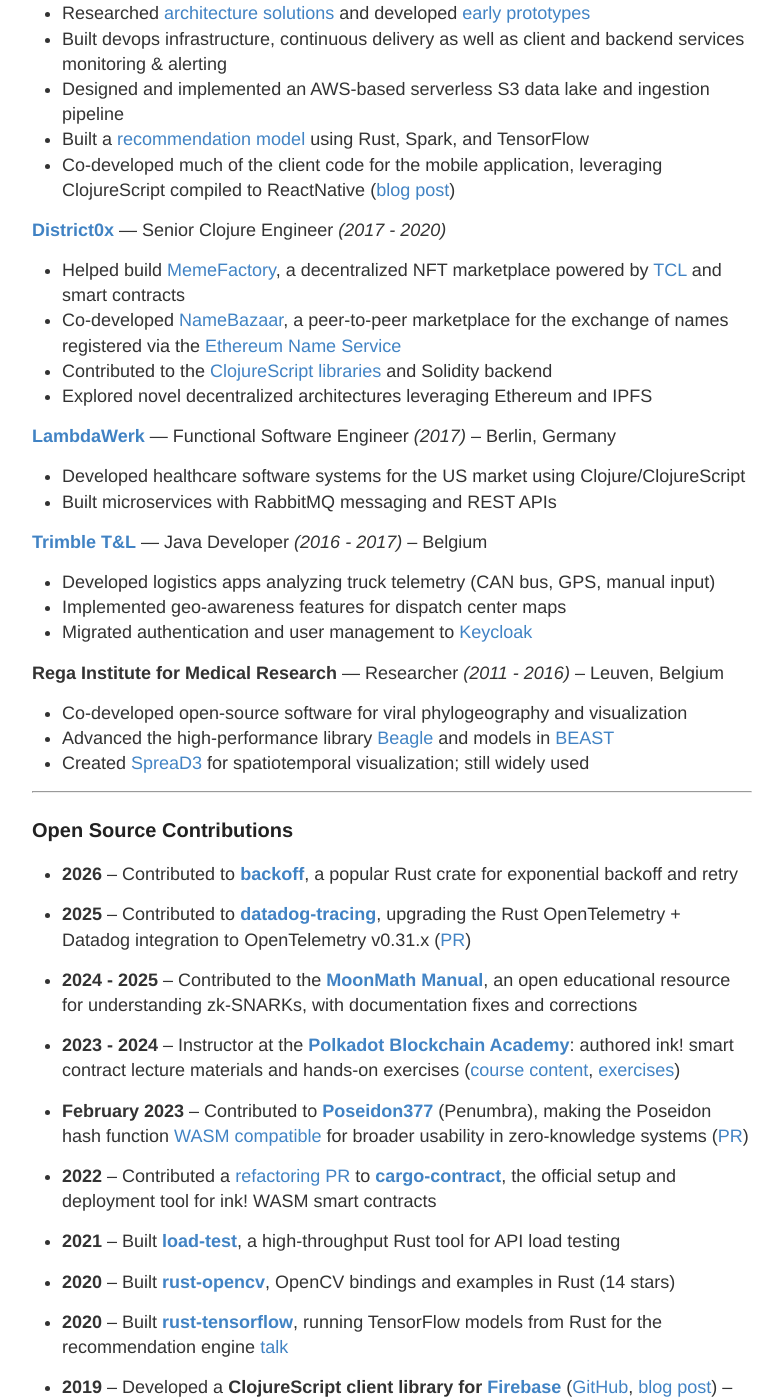
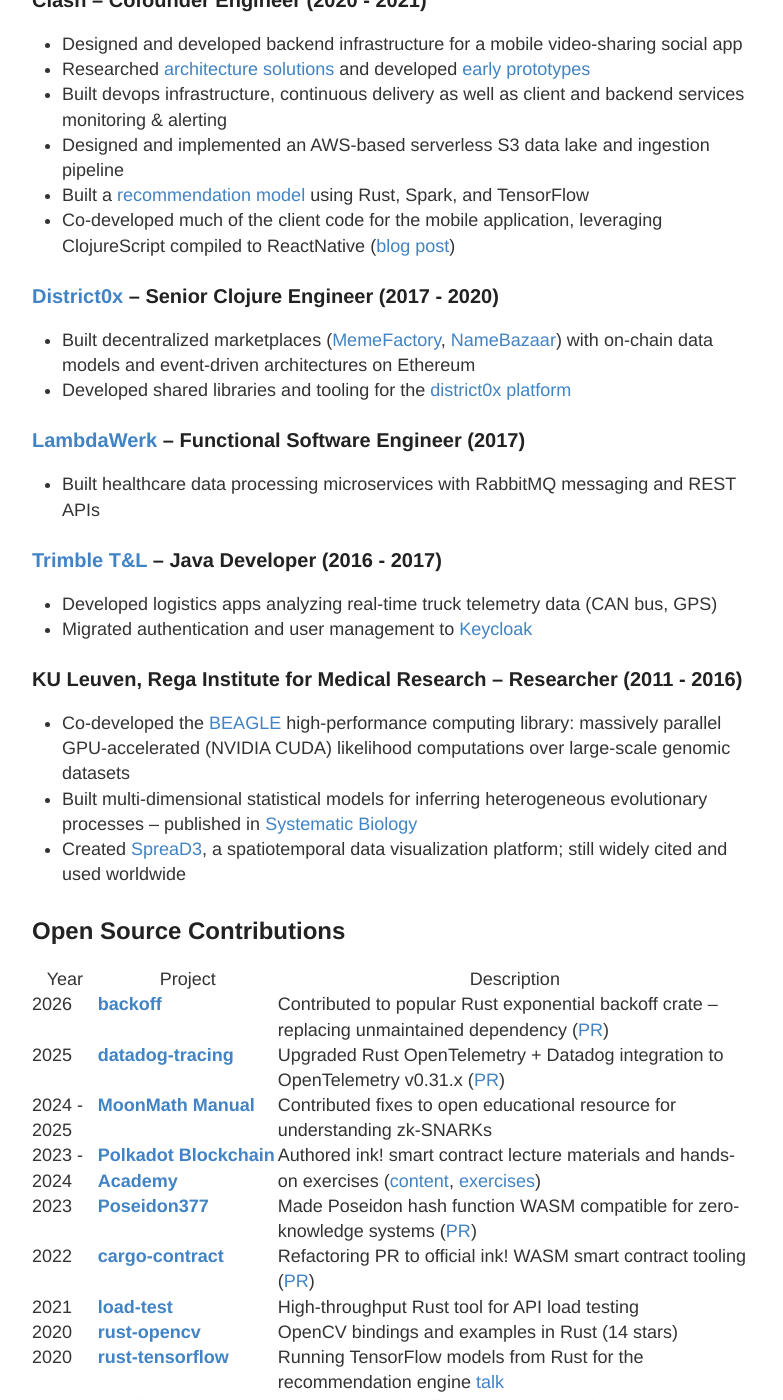
Before and after one commit to fbielejec/fbielejec.github.io, a Jekyll site: the page built from cv.md, in a window 1280 px wide and 1400 px high, scrolled down 2364 px. Shown: the whole window, without its empty margins (248-1031 px from the left). Built offline with Jekyll 4.4.1, drawn with Linux system fonts in a browser that asks for light colours; formulas are drawn with MathJax 3; some of the changed text lies outside the part shown.

Commit message:
with tables

```diff
--- a/cv.md
+++ b/cv.md
@@ -4,25 +4,23 @@
 permalink: /cv/
 ---
 
-## Filip Bielejec
+# Filip Bielejec
 
-**Engineer-Scientist bridging software engineering, applied cryptography and computational research**
+**Engineer-Scientist** -- bridging software engineering, applied cryptography and computational research
 
 [Email](mailto:filip.bielejec@pm.me) | [Github](https://github.com/fbielejec) | [Blog](https://www.blog.nodrama.io/) | [Google Scholar](https://scholar.google.com/citations?user=5xTmvcYAAAAJ) | [Telegram](https://t.me/FilipBielejec) | Poland (UTC+1)
 
 ---
 
-### About Me
+## About Me
 
 Software engineer with over 10 years of professional experience. My background combines rigorous academic research ([Google Scholar](https://scholar.google.com/citations?user=5xTmvcYAAAAJ)) with practical software development, giving me the ability to move seamlessly between abstract problem-solving and concrete system implementation.
 
-I enjoy rapid prototyping, and in the recent years I have specialized in privacy-preserving zero-knowledge cryptography and blockchain infrastructure. I have hands-on experience across multiple blockchain ecosystems---Substrate, Ethereum, and EVM-compatible chains---building cross-chain platform systems, high-throughput async services, and open-source blockchain node contributions. I have a deep understanding of DeFi concepts such as automated market makers (AMMs), tokenomics, and MEV-prevention strategies.
+I enjoy rapid prototyping, and in the recent years I have specialized in privacy-preserving zero-knowledge cryptography and blockchain infrastructure. I have hands-on experience across multiple blockchain ecosystems -- Substrate, Ethereum, and EVM-compatible chains -- building cross-chain platform systems, high-throughput async services, and open-source blockchain node contributions. I have a deep understanding of DeFi concepts such as automated market makers (AMMs), tokenomics, and MEV-prevention strategies.
 
----
+## Top Achievements
 
-### Top Achievements
-
-- **Developed [Spread](https://spreadviz.org/home)**, an open-source platform for visualizing viral spread across time and geography, cited in research and actively used worldwide ([example visualization](https://view.spreadviz.org/?output=6cf3d80f-ed60-4264-bc04-6bfed431a810/f5e9f410-08e9-4ec4-8074-d2dc5d74d087.json&maps=SO,KW,SS,KE,YE,TZ,SY)). Engineering effort included JSON-based data format, animation engine, API, authentication system and storage layer---optimized for minimal costs and fast delivery ([GitHub](https://github.com/phylogeography/spread)).
+- **Developed [Spread](https://spreadviz.org/home)**, an open-source platform for visualizing viral spread across time and geography, cited in research and actively used worldwide ([example visualization](https://view.spreadviz.org/?output=6cf3d80f-ed60-4264-bc04-6bfed431a810/f5e9f410-08e9-4ec4-8074-d2dc5d74d087.json&maps=SO,KW,SS,KE,YE,TZ,SY)). Engineering effort included JSON-based data format, animation engine, API, authentication system and storage layer -- optimized for minimal costs and fast delivery ([GitHub](https://github.com/phylogeography/spread)).
 
 - **Designed and implemented the relayer component** of the MOST Substrate--EVM Bridge, handling deterministic vs. probabilistic finality, deep reorgs, and building a "circuit breaker" failsafe for guardians ([GitHub](https://github.com/Cardinal-Cryptography/most), [commit](https://github.com/Cardinal-Cryptography/most/commit/15f07f85cba587d38bf8c81087491b3c50f078d7)).
 
@@ -34,9 +32,7 @@
 
 - **Community engagement**: co-organizer of the Leuven Functional Programming Meetup, technical blogger ([blog.nodrama.io](https://www.blog.nodrama.io)), and instructor for ink! smart contract development at the [Polkadot Blockchain Academy](https://polkadot.network/development/academy/).
 
----
-
-### Skills
+## Skills
 
 | | |
 |---|---|
@@ -71,80 +68,56 @@
 - Built a [recommendation model](https://www.youtube.com/watch?v=RG4g0Wd_elo) using Rust, Spark, and TensorFlow
 - Co-developed much of the client code for the mobile application, leveraging ClojureScript compiled to ReactNative ([blog post](https://www.blog.nodrama.io/react-native-xcode-linux/))
 
-**[District0x](https://district0x.io)** --- Senior Clojure Engineer *(2017 - 2020)*
-- Helped build [MemeFactory](https://memefactory.io/), a decentralized NFT marketplace powered by [TCL](https://www.gate.com/learn/articles/what-is-token-curated-registry/873) and smart contracts
-- Co-developed [NameBazaar](https://github.com/district0x/name-bazaar), a peer-to-peer marketplace for the exchange of names registered via the [Ethereum Name Service](https://ens.domains/)
-- Contributed to the [ClojureScript libraries](https://github.com/district0x) and Solidity backend
-- Explored novel decentralized architectures leveraging Ethereum and IPFS
+### [District0x](https://district0x.io) -- Senior Clojure Engineer (2017 - 2020)
 
-**[LambdaWerk](https://www.lambdawerk.com)** --- Functional Software Engineer *(2017)* -- Berlin, Germany
-- Developed healthcare software systems for the US market using Clojure/ClojureScript
-- Built microservices with RabbitMQ messaging and REST APIs
+- Built decentralized marketplaces ([MemeFactory](https://memefactory.io/), [NameBazaar](https://github.com/district0x/name-bazaar)) with on-chain data models and event-driven architectures on Ethereum
+- Developed shared libraries and tooling for the [district0x platform](https://github.com/district0x)
 
-**[Trimble T&L](https://trimble.com/)** --- Java Developer *(2016 - 2017)* -- Belgium
-- Developed logistics apps analyzing truck telemetry (CAN bus, GPS, manual input)
-- Implemented geo-awareness features for dispatch center maps
+### [LambdaWerk](https://www.lambdawerk.com) -- Functional Software Engineer (2017)
+
+- Built healthcare data processing microservices with RabbitMQ messaging and REST APIs
+
+### [Trimble T&L](https://trimble.com/) -- Java Developer (2016 - 2017)
+
+- Developed logistics apps analyzing real-time truck telemetry data (CAN bus, GPS)
 - Migrated authentication and user management to [Keycloak](http://www.keycloak.org/)
 
-**Rega Institute for Medical Research** --- Researcher *(2011 - 2016)* -- Leuven, Belgium
-- Co-developed open-source software for viral phylogeography and visualization
-- Advanced the high-performance library [Beagle](https://github.com/beagle-dev/beagle-lib) and models in [BEAST](https://github.com/beast-dev/beast-mcmc)
-- Created [SpreaD3](https://github.com/phylogeography/SpreaD3) for spatiotemporal visualization; still widely used
+### KU Leuven, Rega Institute for Medical Research -- Researcher (2011 - 2016)
 
----
+- Co-developed the [BEAGLE](https://github.com/beagle-dev/beagle-lib) high-performance computing library: massively parallel GPU-accelerated (NVIDIA CUDA) likelihood computations over large-scale genomic datasets
+- Built multi-dimensional statistical models for inferring heterogeneous evolutionary processes -- published in [Systematic Biology](https://academic.oup.com/sysbio/article/63/4/493/2848077)
+- Created [SpreaD3](https://github.com/phylogeography/SpreaD3), a spatiotemporal data visualization platform; still widely cited and used worldwide
 
-### Open Source Contributions
+## Open Source Contributions
 
-- **2026** -- Contributed to [**backoff**](https://github.com/ihrwein/backoff), a popular Rust crate for exponential backoff and retry
+| Year | Project | Description |
+|------|---------|-------------|
+| 2026 | [**backoff**](https://github.com/ihrwein/backoff) | Contributed to popular Rust exponential backoff crate -- replacing unmaintained dependency ([PR](https://github.com/ihrwein/backoff/pull/76)) |
+| 2025 | [**datadog-tracing**](https://github.com/will-bank/datadog-tracing) | Upgraded Rust OpenTelemetry + Datadog integration to OpenTelemetry v0.31.x ([PR](https://github.com/will-bank/datadog-tracing/pull/7)) |
+| 2024 - 2025 | [**MoonMath Manual**](https://github.com/LeastAuthority/moonmath-manual) | Contributed fixes to open educational resource for understanding zk-SNARKs |
+| 2023 - 2024 | [**Polkadot Blockchain Academy**](https://polkadot.network/development/academy/) | Authored ink! smart contract lecture materials and hands-on exercises ([content](https://github.com/Polkadot-Blockchain-Academy/pba-content), [exercises](https://github.com/Polkadot-Blockchain-Academy/Ink_hands-on)) |
+| 2023 | [**Poseidon377**](https://github.com/penumbra-zone/poseidon377) | Made Poseidon hash function WASM compatible for zero-knowledge systems ([PR](https://github.com/penumbra-zone/poseidon377/pull/35)) |
+| 2022 | [**cargo-contract**](https://github.com/use-ink/cargo-contract) | Refactoring PR to official ink! WASM smart contract tooling ([PR](https://github.com/use-ink/cargo-contract/pull/597)) |
+| 2021 | [**load-test**](https://github.com/fbielejec/load-test) | High-throughput Rust tool for API load testing |
+| 2020 | [**rust-opencv**](https://github.com/fbielejec/rust-opencv) | OpenCV bindings and examples in Rust (14 stars) |
+| 2020 | [**rust-tensorflow**](https://github.com/fbielejec/rust-tensorflow) | Running TensorFlow models from Rust for the recommendation engine [talk](https://www.youtube.com/watch?v=RG4g0Wd_elo) |
+| 2019 | [**cljs-firebase-client**](https://github.com/fbielejec/cljs-firebase-client) | ClojureScript client library for Firebase (22 stars, [blog post](https://www.blog.nodrama.io/clojurescript-firebase-library/)) |
+| 2017 - 2020 | [**district0x**](https://github.com/district0x) | IPFS client ([GitHub](https://github.com/district0x/cljs-ipfs-http-client)), OrbitDB client ([GitHub](https://github.com/district0x/cljs-orbitdb)), Ethlance, MemeFactory, and core libraries |
+| 2018 - 2019 | [**lein-solc**](https://github.com/fbielejec/lein-solc) | Leiningen plugin for compiling Solidity smart contracts, with macro-preprocessor |
+| 2011 - 2016 | [**BEAST**](https://github.com/beast-dev/beast-mcmc) / [**Beagle**](https://github.com/beagle-dev/beagle-lib) | Widely-used Bayesian evolutionary analysis framework; co-developed the high-performance computing library |
 
-- **2025** -- Contributed to [**datadog-tracing**](https://github.com/will-bank/datadog-tracing), upgrading the Rust OpenTelemetry + Datadog integration to OpenTelemetry v0.31.x ([PR](https://github.com/will-bank/datadog-tracing/pull/7))
+## Education
 
-- **2024 - 2025** -- Contributed to the [**MoonMath Manual**](https://github.com/LeastAuthority/moonmath-manual), an open educational resource for understanding zk-SNARKs, with documentation fixes and corrections
+- **2025** -- [Zero Knowledge Proofs](https://rareskills.io/zk-bootcamp) -- Workshop on Zero Knowledge protocols, mainly Groth16
+- **2011 - 2015** -- KU Leuven, Rega Institute for Medical Research -- *Doctoral Training in Bioinformatics*
+- **2009 - 2010** -- Ghent University -- *Master of Statistical Data Analysis Programme*
+- **2005 - 2010** -- Technical University of Lodz -- *Master in Mathematical Methods In Computer Science*
 
-- **2023 - 2024** -- Instructor at the [**Polkadot Blockchain Academy**](https://polkadot.network/development/academy/): authored ink! smart contract lecture materials and hands-on exercises ([course content](https://github.com/Polkadot-Blockchain-Academy/pba-content), [exercises](https://github.com/Polkadot-Blockchain-Academy/Ink_hands-on))
+## Selected Publications & Talks
 
-- **February 2023** -- Contributed to [**Poseidon377**](https://github.com/penumbra-zone/poseidon377) (Penumbra), making the Poseidon hash function [WASM compatible](https://github.com/penumbra-zone/poseidon377/commit/50699746c031a915d5434088a1240f4b568d9ee8) for broader usability in zero-knowledge systems ([PR](https://github.com/penumbra-zone/poseidon377/pull/35))
-
-- **2022** -- Contributed a [refactoring PR](https://github.com/use-ink/cargo-contract/pull/597) to [**cargo-contract**](https://github.com/use-ink/cargo-contract), the official setup and deployment tool for ink! WASM smart contracts
-
-- **2021** -- Built [**load-test**](https://github.com/fbielejec/load-test), a high-throughput Rust tool for API load testing
-
-- **2020** -- Built [**rust-opencv**](https://github.com/fbielejec/rust-opencv), OpenCV bindings and examples in Rust (14 stars)
-
-- **2020** -- Built [**rust-tensorflow**](https://github.com/fbielejec/rust-tensorflow), running TensorFlow models from Rust for the recommendation engine [talk](https://www.youtube.com/watch?v=RG4g0Wd_elo)
-
-- **2019** -- Developed a **ClojureScript client library for [Firebase](https://firebase.google.com/)** ([GitHub](https://github.com/fbielejec/cljs-firebase-client), [blog post](https://www.blog.nodrama.io/clojurescript-firebase-library/)) -- 22 stars
-
-- **2017 - 2020** -- **Contributed to [district0x](https://github.com/district0x)** ecosystem: IPFS client ([GitHub](https://github.com/district0x/cljs-ipfs-http-client)), OrbitDB client ([GitHub](https://github.com/district0x/cljs-orbitdb)), Ethlance, MemeFactory, and core libraries
-
-- **2018 - 2019** -- Developed [**lein-solc**](https://github.com/fbielejec/lein-solc), a Leiningen plugin for compiling Solidity smart contracts, with a macro-preprocessor
-
-- **2011 - 2016** -- **Contributed to [BEAST](https://github.com/beast-dev/beast-mcmc)**, a widely-used Bayesian evolutionary analysis framework; co-developed the [Beagle](https://github.com/beagle-dev/beagle-lib) high-performance computing library
-
----
-
-### Education
-
-- **2025** -- [Zero Knowledge Proofs](https://rareskills.io/zk-bootcamp) -- Workshop dedicated to the comprehensive understanding of Zero Knowledge protocols, mainly Groth16.
-
-- **2011 - 2015** -- KU Leuven, Rega Institute For Medical Research, Evolutionary and Computational Virology -- *Doctoral Training in Bioinformatics*
-
-- **2009 - 2010** -- Ghent University, Faculty of Sciences, Department of Applied Mathematics and Computer Science -- *Master of Statistical Data Analysis Programme*
-
-- **2005 - 2010** -- Technical University of Lodz, Department of Technical Physics, Computer Science and Applied Mathematics -- *Master in Mathematical Methods In Computer Science*
-
----
-
-### Selected Publications, Posters & Talks
-
-- **2022** -- *SPREAD 4: online visualisation of pathogen phylogeographic reconstructions* -- K.D. Nahata, F. Bielejec, J. Monetta, S. Dellicour, A. Rambaut, M.A. Suchard, P. Lemey -- [Virus Evolution 8 (2), veac088](https://academic.oup.com/ve/article/8/2/veac088/6717755)
-
+- **2022** -- *SPREAD 4: online visualisation of pathogen phylogeographic reconstructions* -- [Virus Evolution 8 (2)](https://academic.oup.com/ve/article/8/2/veac088/6717755)
 - **2021** -- *Making recommendations with Rust and Tensorflow* -- [Virtual Lunch & Learn](https://www.youtube.com/watch?v=RG4g0Wd_elo&t=1s)
-
-- **2019** -- *How to constrain your function inputs without the overhead of types?* -- Functional Programming Meetup, Leuven, Belgium
-
-- **2013** -- *$\pi$BUSS: a parallel BEAST/BEAGLE utility for sequence simulation under complex evolutionary scenarios* -- Bielejec, F., Lemey, P., Carvalho, L.M., Baele, G., Rambaut, A., Suchard, M.A. -- [BMC Bioinformatics 2014, 15:133](https://bmcbioinformatics.biomedcentral.com/articles/10.1186/1471-2105-15-133)
-
-- **2013** -- *Inferring large-scale heterogeneous evolutionary processes through time* -- Mathematical and Computational Biology, Hameau de l'Etoile, France. Accompanying paper: [Systematic Biology, Volume 63, Issue 4, July 2014, Pages 493-504](https://academic.oup.com/sysbio/article/63/4/493/2848077)
-
-- **2012** -- *Massive parallelization of likelihood computations through graphics processing units* -- Bioinformatics Meeting, Leuven, Belgium.
+- **2019** -- *How to constrain your function inputs without the overhead of types?* -- Functional Programming Meetup, Leuven
+- **2013** -- *piBUSS: a parallel BEAST/BEAGLE utility for sequence simulation* -- [BMC Bioinformatics 2014, 15:133](https://bmcbioinformatics.biomedcentral.com/articles/10.1186/1471-2105-15-133)
+- **2013** -- *Inferring large-scale heterogeneous evolutionary processes through time* -- [Systematic Biology, Volume 63, Issue 4](https://academic.oup.com/sysbio/article/63/4/493/2848077)
+- **2012** -- *Massive parallelization of likelihood computations through graphics processing units* -- Bioinformatics Meeting, Leuven
```
Also changed, not shown: other parts of cv.md (+6 -5 lines).
